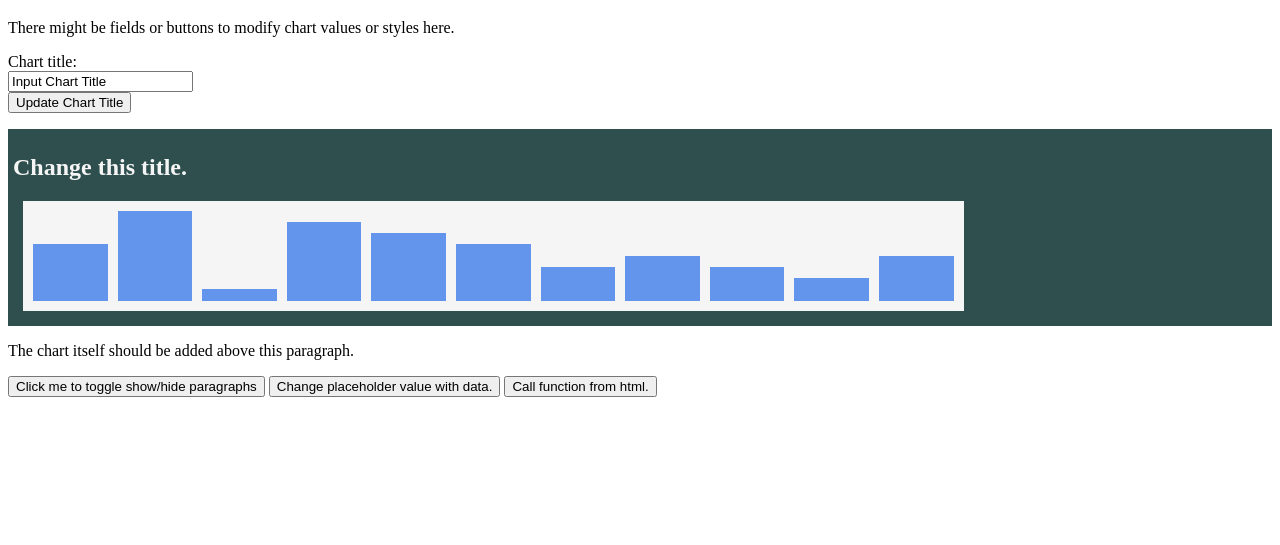
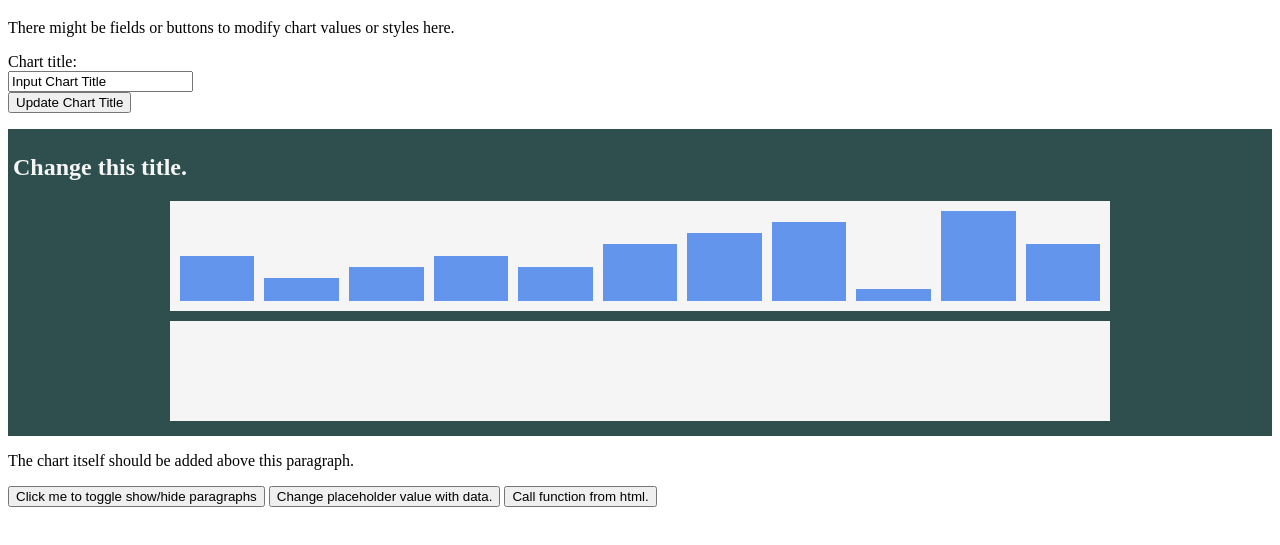
Before and after one commit to diegojcastro/bar-charts, a website: page bargraph-first-attempt.html in a window 1280 px wide. Both pictures are taken after a click on the button "Change placeholder value with data.". Shown: the part 61-606 px from the top of the page. Drawn offline with Linux system fonts and the light colour scheme.

Commit message:
More placeholder code cleanup, function now takes two arguments (data, elementID) so it can be placed on different elements

```diff
--- a/bar-graph-scripts.js
+++ b/bar-graph-scripts.js
@@ -5,15 +5,9 @@ function myTestFunc() {
 
 // I'm putting this outside the jquery document.ready so I can reference
 // it on the html. Is this bad form?
-function graphArea(data) {
-
-  data.reverse();
-
-  $("#firstBar").width(0);
-  $("#firstBar").attr({
-    "margin": "0px",
-    "padding": "0px"
-  });
+function graphArea(data, elementID) {
+  // The Jquery version of this method required reversing, this one doesn't.
+  //data.reverse();
 
   var numBars = data.length;
   // Quick pass to get the highest value for %size calculations
@@ -24,7 +18,7 @@ function graphArea(data) {
     }
   }
 
-  let chartHeight = $("#graphArea").height();
+  let chartHeight = $(elementID).height();
 
 
   for(let barCount = 0; barCount < numBars; barCount++) {
@@ -45,21 +39,11 @@ function graphArea(data) {
     //$(newBar).height(myData[barCount]/maxValue+"%");
 
     // it used to be #firstBar instead of #graphArea
-    $("#graphArea").append(newBar);
+    $(elementID).append(newBar);
 
   }
 
-  //Manual test of a last bar:
-  let lastBar = document.createElement("div");
-  $(lastBar).addClass("bar");
-  let percentHeight = 1.0;
-  $(lastBar).attr("title",percentHeight * chartHeight);
-  //Height looks very small. 100% of what?
-  $(lastBar).height(percentHeight * chartHeight);
-  $(lastBar).width("20%");
 
-  // Uncomment below to display test bar at start of graph
-  // $("#firstBar").after(lastBar);
 }
 
 $(document).ready(function(){
@@ -81,7 +65,7 @@ $(document).ready(function(){
 
 
 
-  $("#getData").click(function() { graphArea(myData) } );
+  $("#getData").click(function() { graphArea(myData, "#graphArea") } );
 
 
 });
--- a/bargraph-first-attempt.html
+++ b/bargraph-first-attempt.html
@@ -24,6 +24,8 @@
         padding: 5px;
         background-color: whitesmoke;
         width: 75%;
+        margin-left: auto;
+        margin-right: auto;
         min-width: 300px;
         min-height: 100px;
         display: flex;
@@ -56,13 +58,16 @@
       <section class="graphArea" id="graphArea">
 
       </section>
+      <section class="graphArea" id="secondGraphArea" height=400 width=400>
+
+      </section>
     </article>
     <p>The chart itself should be added above this paragraph.</p>
   </main>
 
   <button id="paragraphToggle">Click me to toggle show/hide paragraphs</button>
   <button id="getData">Change placeholder value with data.</button>
-  <button id="testFunc" onclick="graphArea([5,4,3,2,1,7])">Call function from html.</button>
+  <button id="testFunc" onclick="graphArea([5,4,3,2,1,7], '#graphArea')">Call function from html.</button>
 
 </body>
 </html>
```
